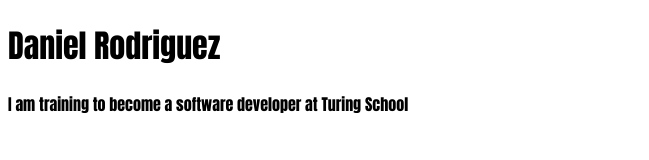
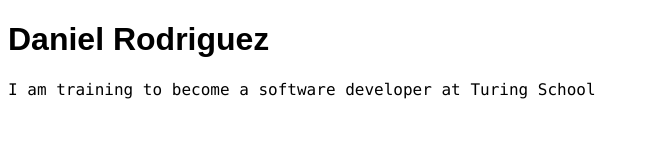
Before and after one commit to drod1000/drod1000.github.io, a plain HTML site: page index.html in a window 1280 px wide. Shown: the whole page, without its empty margins (0-649 px from the left). Drawn offline with Linux system fonts and the light colour scheme.

Commit message:
add font-family

```diff
--- a/styles.css
+++ b/styles.css
@@ -1,7 +1,7 @@
 body,
 h1{
-  font-family: Impact
+  font-family: sans-serif;
 }
 p {
-  margin: 0;
+  font-family: 'Lucida Console', monospace;
 }
```
